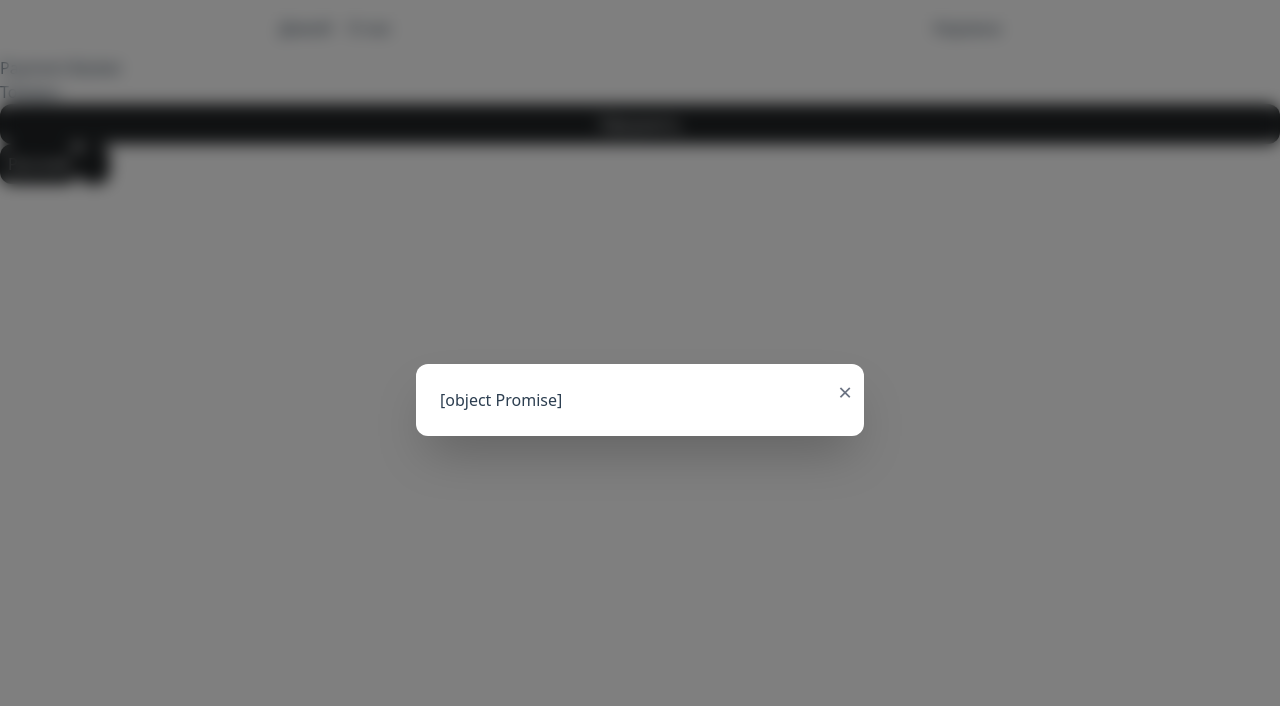
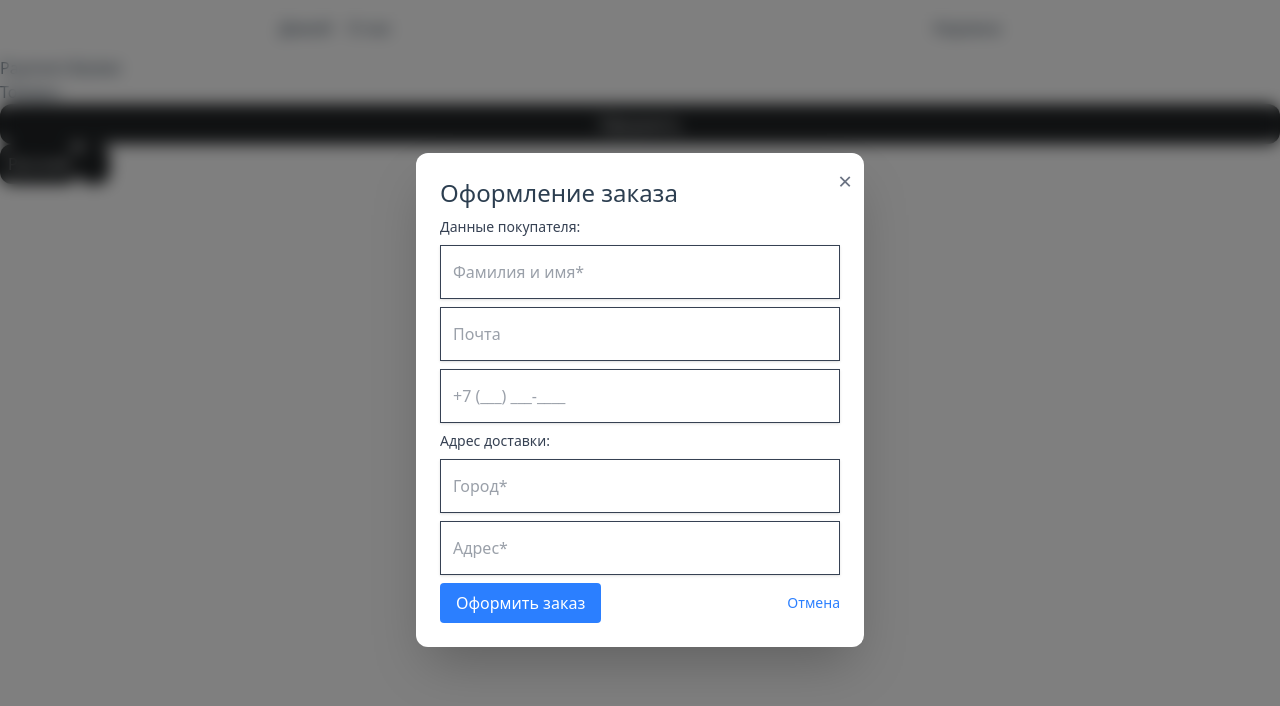
Before and after one commit to Nadoedatel/bag-store, a Vue app: page /basket in a window 1280 px wide. Both pictures are taken after a click on the button "Оформить". Shown: the top 706 px of the page. Built offline with nearby package versions, Linux system fonts and the light colour scheme; some icons are missing.

Commit message:
edit modal checkout and add new input

```diff
--- a/src/entities/cart/lib/productRegistration.ts
+++ b/src/entities/cart/lib/productRegistration.ts
@@ -21,7 +21,7 @@ export function productRegistration() {
     // Для лучшей производительности используй динамический импорт.
     // Это гарантирует, что ProductCheckoutModal будет загружен только тогда,
     // когда он действительно понадобится (т.е., при открытии модального окна).
-    () => import('@/features/productCheckout/ui/ProductCheckoutModal.vue'),
+    ProductCheckoutModal,
     dataForModal // Передаем данные в модальное окно
   );
 
--- a/src/features/productCheckout/ui/ProductCheckoutModal.vue
+++ b/src/features/productCheckout/ui/ProductCheckoutModal.vue
@@ -20,6 +20,7 @@ const modalStore = useModalStore();
 const quantity = ref(1);
 const customerName = ref('');
 const customerEmail = ref('');
+const customerPhone = ref('');
 const isLoading = ref(false);
 const errorMessage = ref<string | null>(null);
 
@@ -54,6 +55,7 @@ const submitOrder = async () => {
       quantity: quantity.value,
       customerName: customerName.value,
       customerEmail: customerEmail.value,
+      customerPhone: customerPhone.value,
     });
 
     // После успешного оформления закрываем модальное окно
@@ -71,49 +73,62 @@ const submitOrder = async () => {
 <template>
   <h2 class="text-2xl font-bold mb-4">Оформление заказа</h2>
 
-  <p v-if="props.data?.id" class="mb-4">
-    Вы оформляете товар с ID: <span class="font-semibold">{{ props.data.id }}</span>
-  </p>
-  <p v-else class="text-red-500 mb-4">ID товара не передан!</p>
+<!--  <p v-if="props.data?.id" class="mb-4">-->
+<!--    Вы оформляете товар с ID: <span class="font-semibold">{{ props.data.id }}</span>-->
+<!--  </p>-->
+<!--  <p v-else class="text-red-500 mb-4">ID товара не передан!</p>-->
 
   <form @submit.prevent="submitOrder">
-    <div class="mb-4">
-      <label for="quantity" class="block text-gray-700 text-sm font-bold mb-2">Количество:</label>
-      <input
-        type="number"
-        id="quantity"
-        v-model.number="quantity"
-        min="1"
-        class="shadow appearance-none border rounded w-full py-2 px-3 text-gray-700 leading-tight focus:outline-none focus:shadow-outline"
-        required
-      />
-    </div>
-
-    <div class="mb-4">
-      <label for="name" class="block text-gray-700 text-sm font-bold mb-2">Ваше имя:</label>
+    <label for="quantity" class="block text-gray-700 text-sm font-bold mb-2 pb-2 pt-2">Данные покупателя:</label>
+    <div class="mb-4 flex flex-col gap-2">
       <input
         type="text"
         id="name"
         v-model="customerName"
-        class="shadow appearance-none border rounded w-full py-2 px-3 text-gray-700 leading-tight focus:outline-none focus:shadow-outline"
+        class="shadow appearance-none border w-full py-4 px-3 text-gray-700 leading-tight focus:outline-none focus:shadow-outline"
+        placeholder="Фамилия и имя*"
         required
       />
-    </div>
-
-    <div class="mb-6">
-      <label for="email" class="block text-gray-700 text-sm font-bold mb-2">Email:</label>
       <input
         type="email"
         id="email"
         v-model="customerEmail"
-        class="shadow appearance-none border rounded w-full py-2 px-3 text-gray-700 leading-tight focus:outline-none focus:shadow-outline"
+        class="shadow appearance-none border w-full py-4 px-3 text-gray-700 leading-tight focus:outline-none focus:shadow-outline"
+        placeholder="Почта"
+        required
+      />
+      <input
+        type="text"
+        id="phone"
+        v-model="customerPhone"
+        class="shadow appearance-none border w-full py-4 px-3 text-gray-700 leading-tight focus:outline-none focus:shadow-outline"
+        placeholder="+7 (___) ___-____"
+        required
+      />
+    </div>
+    <label for="quantity" class="block text-gray-700 text-sm font-bold mb-2 pb-2 pt-2">Адрес доставки:</label>
+    <div class="mb-4 flex flex-col gap-2">
+      <input
+        type="text"
+        id="city"
+        v-model="customerPhone"
+        class="shadow appearance-none border w-full py-4 px-3 text-gray-700 leading-tight focus:outline-none focus:shadow-outline"
+        placeholder="Город*"
+        required
+      />
+      <input
+        type="text"
+        id="address"
+        v-model="customerPhone"
+        class="shadow appearance-none border w-full py-4 px-3 text-gray-700 leading-tight focus:outline-none focus:shadow-outline"
+        placeholder="Адрес*"
         required
       />
     </div>
 
     <p v-if="errorMessage" class="text-red-500 text-sm mb-4">{{ errorMessage }}</p>
 
-    <div class="flex items-center justify-between">
+    <div class="flex items-center justify-between pt-2">
       <button
         type="submit"
         :disabled="isLoading"
```
